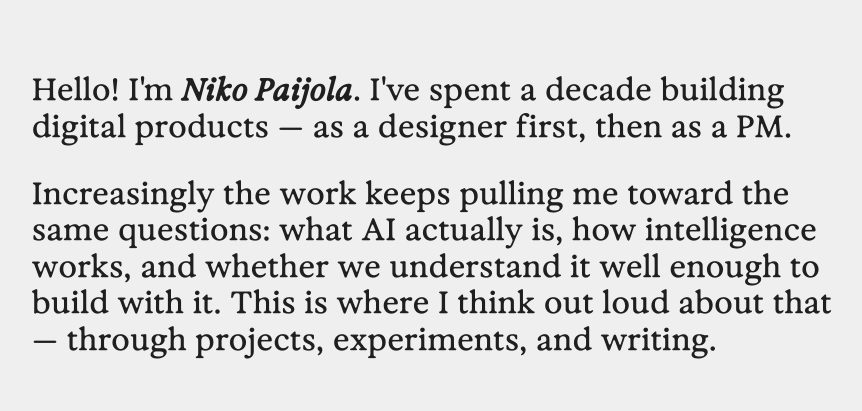
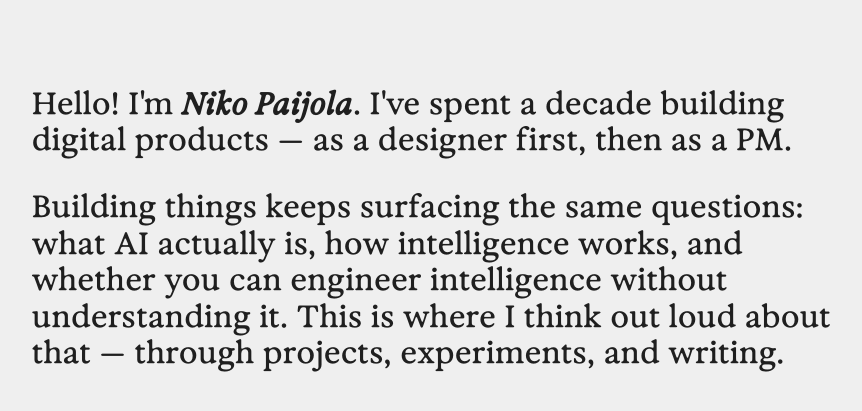
Before and after one commit to kissa46/website, a Jekyll site: the page built from index.html, in a window 1280 px wide, cut to the strip 0-424 px from the top of the page. Shown: the top 411 px of the strip, without its empty margins (208-1070 px from the left). Built offline with Jekyll 4.4.1, drawn with Linux system fonts in a browser that asks for light colours.

Commit message:
Homepage spacing, header width, card hover, intro layout
- More space above intro; narrower header wrapper (600px)
- Softer post-card image zoom on hover

Made-with: Cursor

```diff
--- a/assets/css/style.css
+++ b/assets/css/style.css
@@ -117,6 +117,7 @@ a:hover {
 }
 
 .intro-text-container {
+    margin-top: 2.75rem;
     margin-bottom: 4.5rem;
 }
 
@@ -225,7 +226,7 @@ a:hover {
 }
 
 .post-card:hover .post-card-image {
-    transform: scale(1.03);
+    transform: scale(1.02);
 }
 
 .post-card-placeholder {
@@ -313,7 +314,7 @@ hr {
 }
 
 .header-wrapper {
-    max-width: 800px;
+    max-width: 600px;
     width: 100%;
     display: flex;
     justify-content: flex-start;
--- a/index.html
+++ b/index.html
@@ -15,7 +15,7 @@ title: Niko Paijola
   <div class="intro-text-container">
     <p class="intro-text">Hello! I'm <strong>Niko Paijola</strong>. I've spent a decade building digital products — as a designer first, then as a PM.</p>
 
-    <p class="intro-text">Increasingly the work keeps pulling me toward the same questions: what AI actually is, how intelligence works, and whether we understand it well enough to build with it. This is where I think out loud about that — through projects, experiments, and writing.</p>
+    <p class="intro-text">Building things keeps surfacing the same questions: what AI actually is, how intelligence works, and whether you can engineer intelligence without understanding it. This is where I think out loud about that — through projects, experiments, and writing.</p>
   </div>
 
   <ul class="post-list">
```
